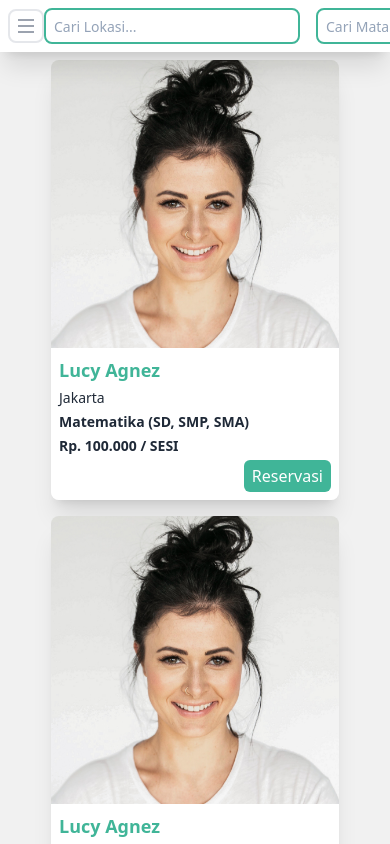
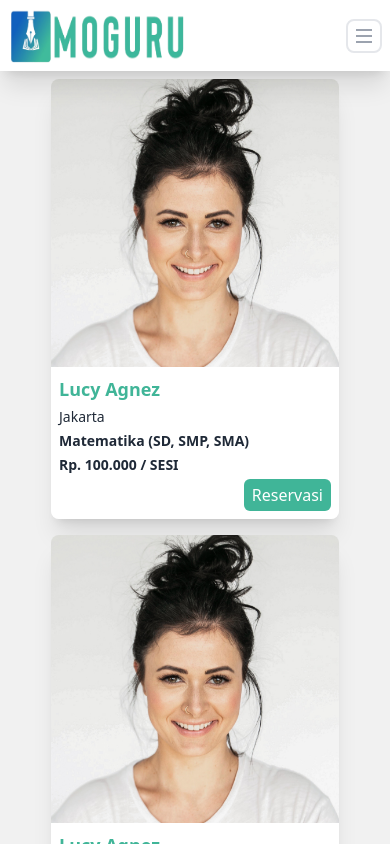
Before and after one commit to RizkyAlfiansyah/moguru-fe, a Next.js app: page /list-tutor in a window 390 px wide. Shown: the top 844 px of the page. Built offline with nearby package versions, Linux system fonts and the light colour scheme; a web font is replaced by a local one.

Commit message:
responsive layout

```diff
--- a/src/layout/main-layout/main-header/index.jsx
+++ b/src/layout/main-layout/main-header/index.jsx
@@ -31,7 +31,7 @@ const MainHeader = ({ search }) => {
             }
             {
                 search && (
-                    <div className='flex gap-4'>
+                    <div className='hidden lg:flex gap-4'>
                         <div className='w-64'>
                             <Search
                                 placeholder='Cari Lokasi...'
--- a/src/layout/tutors/index.jsx
+++ b/src/layout/tutors/index.jsx
@@ -5,7 +5,7 @@ import { Pagination } from 'components'
 
 const Tutors = () => {
     return (
-        <div className='w-full flex flex-col justify-start gap-8'>
+        <div className='w-full flex flex-col justify-start gap-4'>
             <div className='w-full flex flex-col lg:flex-row justify-between gap-4 items-center'>
                 {
                     Array(3).fill().map((_, index) => (
```
